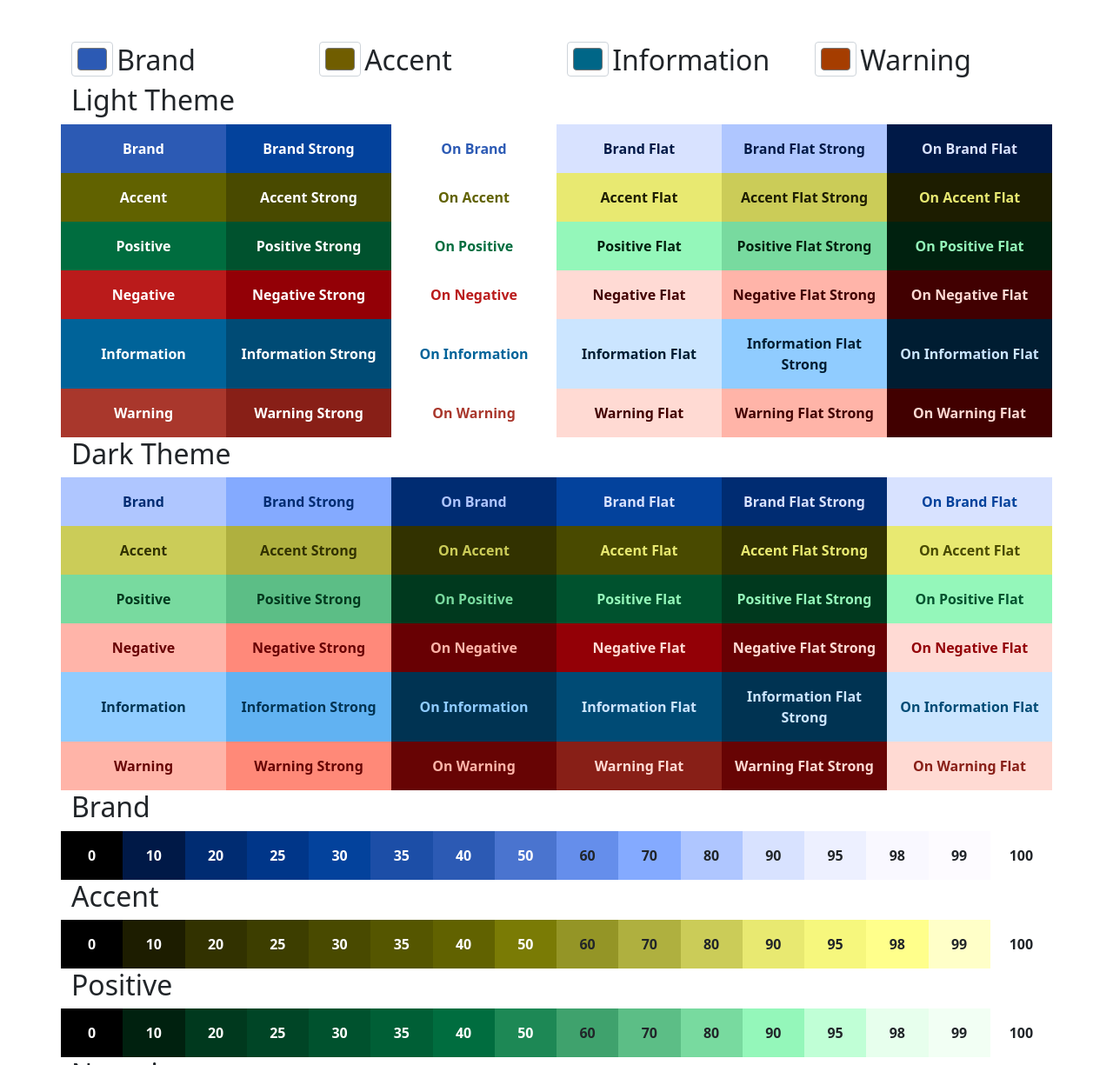
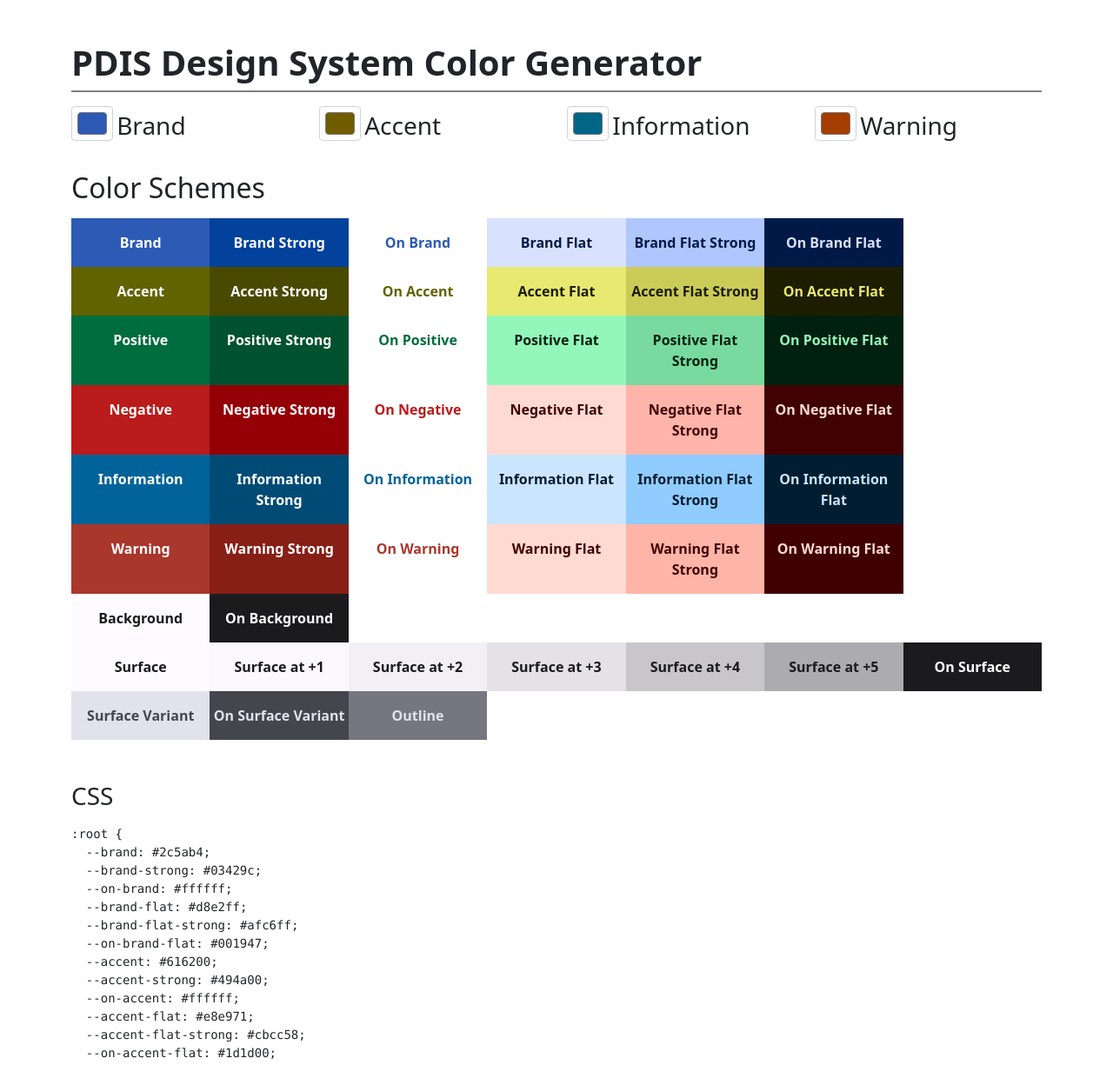
Before and after one commit to PDIS/design-system-color-generater, a website built with webpack: page index.html in a window 1280 px wide. Shown: the top 1225 px of the page at 87% size. Built offline with nearby package versions, Linux system fonts and the light colour scheme.

Commit message:
Update color

```diff
--- a/index.html
+++ b/index.html
@@ -1,7 +1,7 @@
 <!DOCTYPE html>
 <html>
   <head>
-    <title>Page Title</title>
+    <title>PDIS Design System Color Generator</title>
     <link
       href="https://cdn.jsdelivr.net/npm/bootstrap@5.0.2/dist/css/bootstrap.min.css"
       rel="stylesheet"
@@ -17,8 +17,25 @@
         font-weight: 900;
         padding: 1rem 0.25rem;
       }
-      h2 {
+      table {
+        table-layout: fixed;
+      }
+      td {
+        text-align: center;
+        font-weight: 900;
+        padding: 1rem 0.25rem !important;
+      }
+      h1 {
+        border-bottom: 2px solid gray;
+        font-weight: bold;
+        padding-bottom: 0.5rem;
+        margin-bottom: 1rem;
+      }
+      h2,
+      h3 {
         display: inline-block !important;
+        margin-bottom: 1rem;
+        margin-top: 2rem;
       }
       input {
         width: 3rem !important;
@@ -28,6 +45,7 @@
   </head>
   <body>
     <div class="container my-5">
+      <h1>PDIS Design System Color Generator</h1>
       <div class="row">
         <div class="col-3">
           <input
@@ -37,7 +55,7 @@
             value="#2c5ab4"
             onchange="update(this)"
           />
-          <h2>Brand</h2>
+          <p class="fs-3 d-inline">Brand</p>
         </div>
         <div class="col-3">
           <input
@@ -47,7 +65,7 @@
             value="#705D00"
             onchange="update(this)"
           />
-          <h2>Accent</h2>
+          <p class="fs-3 d-inline">Accent</p>
         </div>
         <div class="col-3">
           <input
@@ -57,7 +75,7 @@
             value="#006687"
             onchange="update(this)"
           />
-          <h2>Information</h2>
+          <p class="fs-3 d-inline">Information</p>
         </div>
         <div class="col-3">
           <input
@@ -67,113 +85,138 @@
             value="#A53D00"
             onchange="update(this)"
           />
-          <h2>Warning</h2>
+          <p class="fs-3 d-inline">Warning</p>
         </div>
       </div>
       <div class="light">
-        <h2>Light Theme</h2>
-        <div class="row brand">
-          <div class="col tone40 text-tone100">Brand</div>
-          <div class="col tone30 text-tone100">Brand Strong</div>
-          <div class="col tone100 text-tone40">On Brand</div>
-          <div class="col tone90 text-tone10">Brand Flat</div>
-          <div class="col tone80 text-tone10">Brand Flat Strong</div>
-          <div class="col tone10 text-tone90">On Brand Flat</div>
-        </div>
-        <div class="row accent">
-          <div class="col tone40 text-tone100">Accent</div>
-          <div class="col tone30 text-tone100">Accent Strong</div>
-          <div class="col tone100 text-tone40">On Accent</div>
-          <div class="col tone90 text-tone10">Accent Flat</div>
-          <div class="col tone80 text-tone10">Accent Flat Strong</div>
-          <div class="col tone10 text-tone90">On Accent Flat</div>
-        </div>
-        <div class="row positive">
-          <div class="col tone40 text-tone100">Positive</div>
-          <div class="col tone30 text-tone100">Positive Strong</div>
-          <div class="col tone100 text-tone40">On Positive</div>
-          <div class="col tone90 text-tone10">Positive Flat</div>
-          <div class="col tone80 text-tone10">Positive Flat Strong</div>
-          <div class="col tone10 text-tone90">On Positive Flat</div>
-        </div>
-        <div class="row negative">
-          <div class="col tone40 text-tone100">Negative</div>
-          <div class="col tone30 text-tone100">Negative Strong</div>
-          <div class="col tone100 text-tone40">On Negative</div>
-          <div class="col tone90 text-tone10">Negative Flat</div>
-          <div class="col tone80 text-tone10">Negative Flat Strong</div>
-          <div class="col tone10 text-tone90">On Negative Flat</div>
-        </div>
-        <div class="row information">
-          <div class="col tone40 text-tone100">Information</div>
-          <div class="col tone30 text-tone100">Information Strong</div>
-          <div class="col tone100 text-tone40">On Information</div>
-          <div class="col tone90 text-tone10">Information Flat</div>
-          <div class="col tone80 text-tone10">Information Flat Strong</div>
-          <div class="col tone10 text-tone90">On Information Flat</div>
-        </div>
-        <div class="row warning">
-          <div class="col tone40 text-tone100">Warning</div>
-          <div class="col tone30 text-tone100">Warning Strong</div>
-          <div class="col tone100 text-tone40">On Warning</div>
-          <div class="col tone90 text-tone10">Warning Flat</div>
-          <div class="col tone80 text-tone10">Warning Flat Strong</div>
-          <div class="col tone10 text-tone90">On Warning Flat</div>
-        </div>
+        <h2>Color Schemes</h2>
+
+        <table class="table table-borderless">
+          <tr class="brand">
+            <td class="tone40 text-tone100">Brand</td>
+            <td class="tone30 text-tone100">Brand Strong</td>
+            <td class="tone100 text-tone40">On Brand</td>
+            <td class="tone90 text-tone10">Brand Flat</td>
+            <td class="tone80 text-tone10">Brand Flat Strong</td>
+            <td class="tone10 text-tone90">On Brand Flat</td>
+          </tr>
+          <tr class="accent">
+            <td class="tone40 text-tone100">Accent</td>
+            <td class="tone30 text-tone100">Accent Strong</td>
+            <td class="tone100 text-tone40">On Accent</td>
+            <td class="tone90 text-tone10">Accent Flat</td>
+            <td class="tone80 text-tone10">Accent Flat Strong</td>
+            <td class="tone10 text-tone90">On Accent Flat</td>
+          </tr>
+          <tr class="positive">
+            <td class="tone40 text-tone100">Positive</td>
+            <td class="tone30 text-tone100">Positive Strong</td>
+            <td class="tone100 text-tone40">On Positive</td>
+            <td class="tone90 text-tone10">Positive Flat</td>
+            <td class="tone80 text-tone10">Positive Flat Strong</td>
+            <td class="tone10 text-tone90">On Positive Flat</td>
+          </tr>
+          <tr class="negative">
+            <td class="tone40 text-tone100">Negative</td>
+            <td class="tone30 text-tone100">Negative Strong</td>
+            <td class="tone100 text-tone40">On Negative</td>
+            <td class="tone90 text-tone10">Negative Flat</td>
+            <td class="tone80 text-tone10">Negative Flat Strong</td>
+            <td class="tone10 text-tone90">On Negative Flat</td>
+          </tr>
+          <tr class="information">
+            <td class="tone40 text-tone100">Information</td>
+            <td class="tone30 text-tone100">Information Strong</td>
+            <td class="tone100 text-tone40">On Information</td>
+            <td class="tone90 text-tone10">Information Flat</td>
+            <td class="tone80 text-tone10">Information Flat Strong</td>
+            <td class="tone10 text-tone90">On Information Flat</td>
+          </tr>
+          <tr class="warning">
+            <td class="tone40 text-tone100">Warning</td>
+            <td class="tone30 text-tone100">Warning Strong</td>
+            <td class="tone100 text-tone40">On Warning</td>
+            <td class="tone90 text-tone10">Warning Flat</td>
+            <td class="tone80 text-tone10">Warning Flat Strong</td>
+            <td class="tone10 text-tone90">On Warning Flat</td>
+          </tr>
+          <tr class="netural">
+            <td class="tone99 text-tone10">Background</td>
+            <td class="tone10 text-tone99">On Background</td>
+          </tr>
+          <tr class="netural">
+            <td class="tone99 text-tone10">Surface</td>
+            <td class="tone98 text-tone10">Surface at +1</td>
+            <td class="tone95 text-tone10">Surface at +2</td>
+            <td class="tone90 text-tone10">Surface at +3</td>
+            <td class="tone80 text-tone10">Surface at +4</td>
+            <td class="tone70 text-tone10">Surface at +5</td>
+            <td class="tone10 text-tone99">On Surface</td>
+          </tr>
+          <tr class="neutralvariant">
+            <td class="tone90 text-tone30">Surface Variant</td>
+            <td class="tone30 text-tone90">On Surface Variant</td>
+            <td class="tone50 text-tone90">Outline</td>
+          </tr>
+        </table>
       </div>
-      <div class="dark">
-        <h2>Dark Theme</h2>
-        <div class="row brand">
-          <div class="col tone80 text-tone20">Brand</div>
-          <div class="col tone70 text-tone20">Brand Strong</div>
-          <div class="col tone20 text-tone80">On Brand</div>
-          <div class="col tone30 text-tone90">Brand Flat</div>
-          <div class="col tone20 text-tone90">Brand Flat Strong</div>
-          <div class="col tone90 text-tone30">On Brand Flat</div>
-        </div>
-        <div class="row accent">
-          <div class="col tone80 text-tone20">Accent</div>
-          <div class="col tone70 text-tone20">Accent Strong</div>
-          <div class="col tone20 text-tone80">On Accent</div>
-          <div class="col tone30 text-tone90">Accent Flat</div>
-          <div class="col tone20 text-tone90">Accent Flat Strong</div>
-          <div class="col tone90 text-tone30">On Accent Flat</div>
-        </div>
-        <div class="row positive">
-          <div class="col tone80 text-tone20">Positive</div>
-          <div class="col tone70 text-tone20">Positive Strong</div>
-          <div class="col tone20 text-tone80">On Positive</div>
-          <div class="col tone30 text-tone90">Positive Flat</div>
-          <div class="col tone20 text-tone90">Positive Flat Strong</div>
-          <div class="col tone90 text-tone30">On Positive Flat</div>
-        </div>
-        <div class="row negative">
-          <div class="col tone80 text-tone20">Negative</div>
-          <div class="col tone70 text-tone20">Negative Strong</div>
-          <div class="col tone20 text-tone80">On Negative</div>
-          <div class="col tone30 text-tone90">Negative Flat</div>
-          <div class="col tone20 text-tone90">Negative Flat Strong</div>
-          <div class="col tone90 text-tone30">On Negative Flat</div>
-        </div>
-        <div class="row information">
-          <div class="col tone80 text-tone20">Information</div>
-          <div class="col tone70 text-tone20">Information Strong</div>
-          <div class="col tone20 text-tone80">On Information</div>
-          <div class="col tone30 text-tone90">Information Flat</div>
-          <div class="col tone20 text-tone90">Information Flat Strong</div>
-          <div class="col tone90 text-tone30">On Information Flat</div>
-        </div>
-        <div class="row warning">
-          <div class="col tone80 text-tone20">Warning</div>
-          <div class="col tone70 text-tone20">Warning Strong</div>
-          <div class="col tone20 text-tone80">On Warning</div>
-          <div class="col tone30 text-tone90">Warning Flat</div>
-          <div class="col tone20 text-tone90">Warning Flat Strong</div>
-          <div class="col tone90 text-tone30">On Warning Flat</div>
-        </div>
+      <div>
+        <h3>CSS</h3>
+        <pre>
+:root {
+  --brand: <span class="brand tone40"></span>;
+  --brand-strong: <span class="brand tone30"></span>;
+  --on-brand: <span class="brand tone100"></span>;
+  --brand-flat: <span class="brand tone90"></span>;
+  --brand-flat-strong: <span class="brand tone80"></span>;
+  --on-brand-flat: <span class="brand tone10"></span>;
+  --accent: <span class="accent tone40"></span>;
+  --accent-strong: <span class="accent tone30"></span>;
+  --on-accent: <span class="accent tone100"></span>;
+  --accent-flat: <span class="accent tone90"></span>;
+  --accent-flat-strong: <span class="accent tone80"></span>;
+  --on-accent-flat: <span class="accent tone10"></span>;
+  --positive: <span class="positive tone40"></span>;
+  --positive-strong: <span class="positive tone30"></span>;
+  --on-positive: <span class="positive tone100"></span>;
+  --positive-flat: <span class="positive tone90"></span>;
+  --positive-flat-strong: <span class="positive tone80"></span>;
+  --on-positive-flat: <span class="positive tone10"></span>;
+  --negative: <span class="negative tone40"></span>;
+  --negative-strong: <span class="negative tone30"></span>;
+  --on-negative: <span class="negative tone100"></span>;
+  --negative-flat: <span class="negative tone90"></span>;
+  --negative-flat-strong: <span class="negative tone80"></span>;
+  --on-negative-flat: <span class="negative tone10"></span>;
+  --information: <span class="information tone40"></span>;
+  --information-strong: <span class="information tone30"></span>;
+  --on-information: <span class="information tone100"></span>;
+  --information-flat: <span class="information tone90"></span>;
+  --information-flat-strong: <span class="information tone80"></span>;
+  --on-information-flat: <span class="information tone10"></span>;
+  --warning: <span class="warning tone40"></span>;
+  --warning-strong: <span class="warning tone30"></span>;
+  --on-warning: <span class="warning tone100"></span>;
+  --warning-flat: <span class="warning tone90"></span>;
+  --warning-flat-strong: <span class="warning tone80"></span>;
+  --on-warning-flat: <span class="warning tone10"></span>;
+  --surface: <span class="netural tone99"></span>;
+  --surface-1: <span class="netural tone98"></span>;
+  --surface-2: <span class="netural tone95"></span>;
+  --surface-3: <span class="netural tone90"></span>;
+  --surface-4: <span class="netural tone80"></span>;
+  --surface-5: <span class="netural tone70"></span>;
+  --on-surface: <span class="netural tone10"></span>;
+  --surface-variant: <span class="neutralvariant tone90"></span>;
+  --on-surface-variant: <span class="neutralvariant tone30"></span>;
+  --outline: <span class="neutralvariant tone50"></span>;
+  --background: <span class="netural tone99"></span>;
+  --on-background: <span class="netural tone10"></span>;
+}
+</pre>
       </div>
       <div class="tonal-palettes">
-        <h2>Brand</h2>
+        <h3>Brand</h3>
         <div class="row brand">
           <div class="col tone0 text-white">0</div>
           <div class="col tone10 text-white">10</div>
@@ -192,8 +235,8 @@
           <div class="col tone99">99</div>
           <div class="col tone100">100</div>
         </div>
+        <h3>Accent</h3>
         <div class="row accent">
-          <h2>Accent</h2>
           <div class="col tone0 text-white">0</div>
           <div class="col tone10 text-white">10</div>
           <div class="col tone20 text-white">20</div>
@@ -211,8 +254,8 @@
           <div class="col tone99">99</div>
           <div class="col tone100">100</div>
         </div>
+        <h3>Positive</h3>
         <div class="row positive">
-          <h2>Positive</h2>
           <div class="col tone0 text-white">0</div>
           <div class="col tone10 text-white">10</div>
           <div class="col tone20 text-white">20</div>
@@ -230,8 +273,8 @@
           <div class="col tone99">99</div>
           <div class="col tone100">100</div>
         </div>
+        <h3>Negative</h3>
         <div class="row negative">
-          <h2>Negative</h2>
           <div class="col tone0 text-white">0</div>
           <div class="col tone10 text-white">10</div>
           <div class="col tone20 text-white">20</div>
@@ -249,8 +292,8 @@
           <div class="col tone99">99</div>
           <div class="col tone100">100</div>
         </div>
+        <h3>Information</h3>
         <div class="row information">
-          <h2>Information</h2>
           <div class="col tone0 text-white">0</div>
           <div class="col tone10 text-white">10</div>
           <div class="col tone20 text-white">20</div>
@@ -268,8 +311,46 @@
           <div class="col tone99">99</div>
           <div class="col tone100">100</div>
         </div>
+        <h3>Warning</h3>
         <div class="row warning">
-          <h2>Warning</h2>
+          <div class="col tone0 text-white">0</div>
+          <div class="col tone10 text-white">10</div>
+          <div class="col tone20 text-white">20</div>
+          <div class="col tone25 text-white">25</div>
+          <div class="col tone30 text-white">30</div>
+          <div class="col tone35 text-white">35</div>
+          <div class="col tone40 text-white">40</div>
+          <div class="col tone50 text-white">50</div>
+          <div class="col tone60">60</div>
+          <div class="col tone70">70</div>
+          <div class="col tone80">80</div>
+          <div class="col tone90">90</div>
+          <div class="col tone95">95</div>
+          <div class="col tone98">98</div>
+          <div class="col tone99">99</div>
+          <div class="col tone100">100</div>
+        </div>
+        <h3>Netural</h3>
+        <div class="row netural">
+          <div class="col tone0 text-white">0</div>
+          <div class="col tone10 text-white">10</div>
+          <div class="col tone20 text-white">20</div>
+          <div class="col tone25 text-white">25</div>
+          <div class="col tone30 text-white">30</div>
+          <div class="col tone35 text-white">35</div>
+          <div class="col tone40 text-white">40</div>
+          <div class="col tone50 text-white">50</div>
+          <div class="col tone60">60</div>
+          <div class="col tone70">70</div>
+          <div class="col tone80">80</div>
+          <div class="col tone90">90</div>
+          <div class="col tone95">95</div>
+          <div class="col tone98">98</div>
+          <div class="col tone99">99</div>
+          <div class="col tone100">100</div>
+        </div>
+        <h3>Neutral-Variant</h3>
+        <div class="row neutralvariant">
           <div class="col tone0 text-white">0</div>
           <div class="col tone10 text-white">10</div>
           <div class="col tone20 text-white">20</div>
@@ -304,15 +385,10 @@
           information,
           warning
         );
-        Object.entries(result.light).forEach(([key, value]) => {
-          $(`.light .${key}`).css("background-color", value);
-        });
-        Object.entries(result.dark).forEach(([key, value]) => {
-          $(`.dark .${key}`).css("background-color", value);
-        });
         Object.entries(result.tonalPalettes).forEach(([color_name, tunes]) => {
           Object.entries(tunes).forEach(([tune, color_hex]) => {
             $(`.${color_name} .${tune}`).css("background-color", color_hex);
+            $(`.${color_name}.${tune}`).text(color_hex);
           });
           Object.entries(tunes).forEach(([tune, color_hex]) => {
             $(`.${color_name} .text-${tune}`).css("color", color_hex);
```
Also changed, not shown: index.js (+3 -14 lines), dist/js/material-color-utilities-webpack.js.
